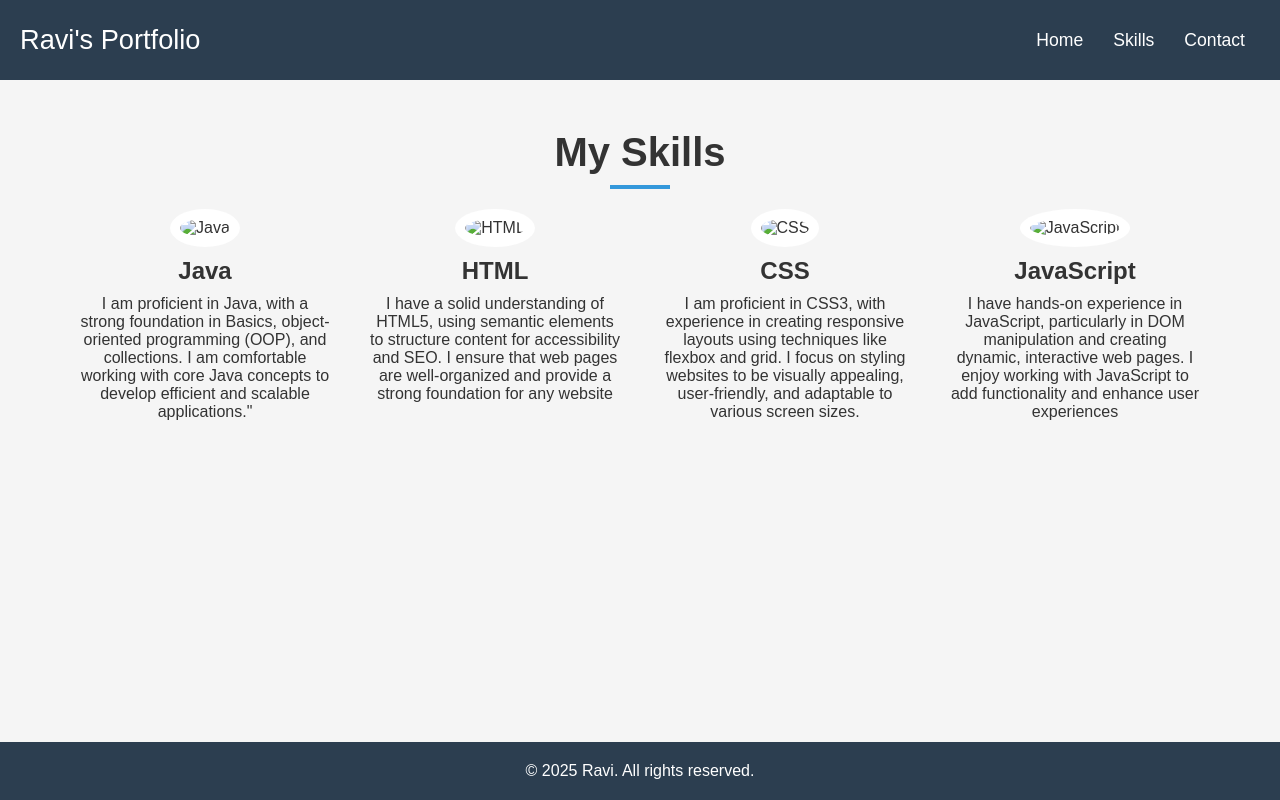
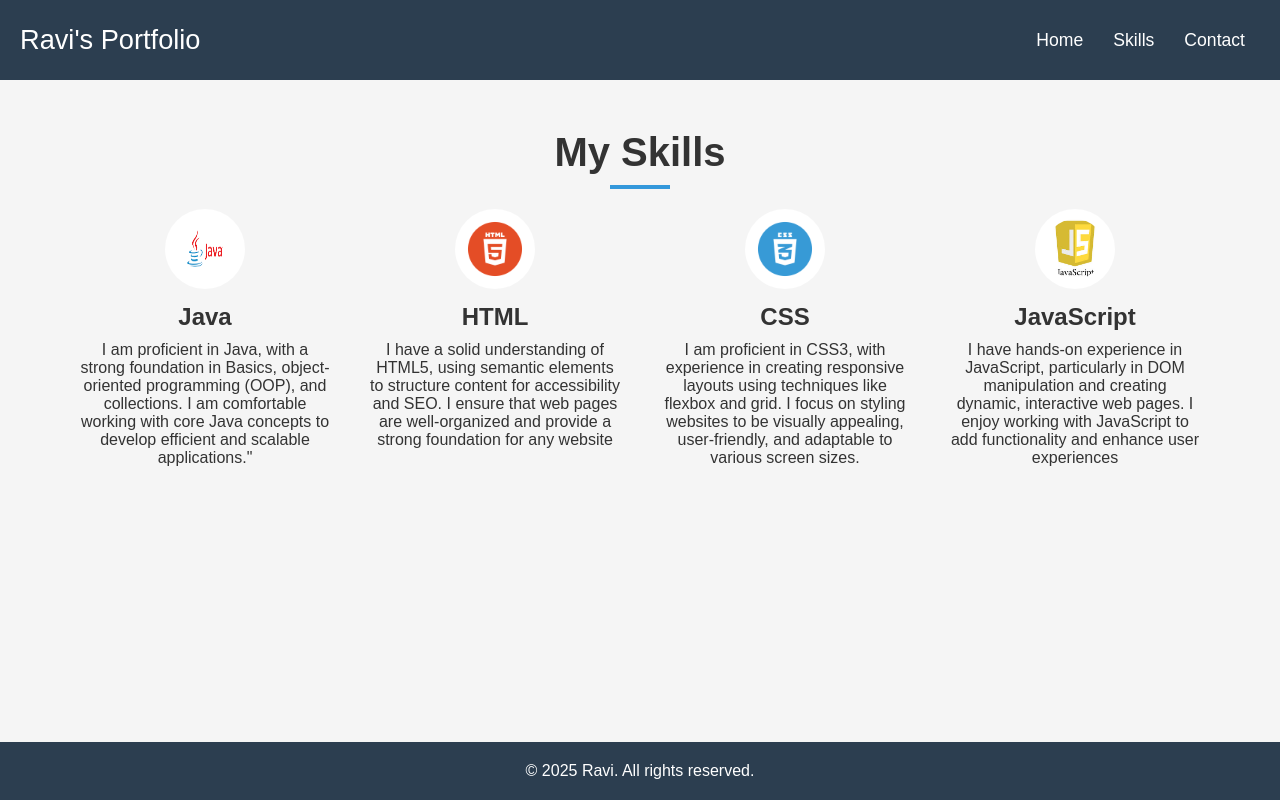
Before and after one commit to Ravi-Timsina/Portfolio, a plain HTML site: page PORTFOLIO/skills.html in a window 1280 px wide. Drawn offline with Linux system fonts and the light colour scheme.

Commit message:
Update skills.html

```diff
--- a/PORTFOLIO/skills.html
+++ b/PORTFOLIO/skills.html
@@ -28,7 +28,7 @@
             <div class="skillsContainer">
 
                 <div class="skillBox">
-                    <img src="images/java.jpg" alt="Java">
+                    <img src="java.jpg" alt="Java">
                     <h3>Java</h3>
                     <p>
                         I am proficient in Java, with a strong foundation in Basics, object-oriented programming (OOP),
@@ -39,21 +39,21 @@
                 </div>
 
                 <div class="skillBox">
-                    <img src="images/html.jpg" alt="HTML">
+                    <img src="html.jpg" alt="HTML">
                     <h3>HTML</h3>
                     <p>I have a solid understanding of HTML5, using semantic elements to structure content for
                         accessibility and SEO. I ensure that web pages are well-organized and provide a strong
                         foundation for any website</p>
                 </div>
                 <div class="skillBox">
-                    <img src="images/css.jpg" alt="CSS">
+                    <img src="css.jpg" alt="CSS">
                     <h3>CSS</h3>
                     <p>I am proficient in CSS3, with experience in creating responsive layouts using techniques like
                         flexbox and grid. I focus on styling websites to be visually appealing, user-friendly, and
                         adaptable to various screen sizes.</p>
                 </div>
                 <div class="skillBox">
-                    <img src="images/js.jpg" alt="JavaScript">
+                    <img src="js.jpg" alt="JavaScript">
                     <h3>JavaScript</h3>
                     <p>I have hands-on experience in JavaScript, particularly in
                         DOM manipulation and creating dynamic, interactive web pages.
```
